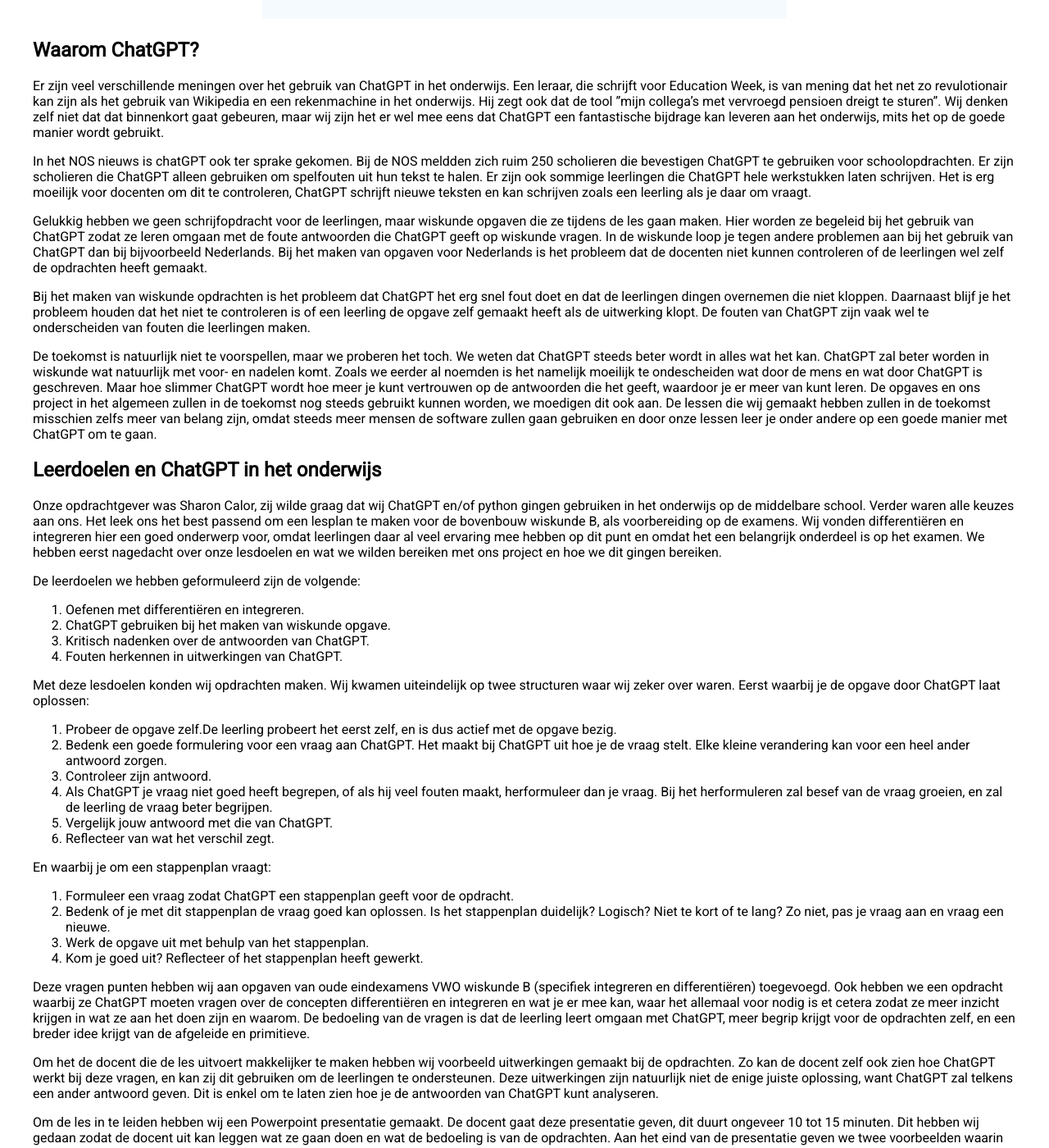
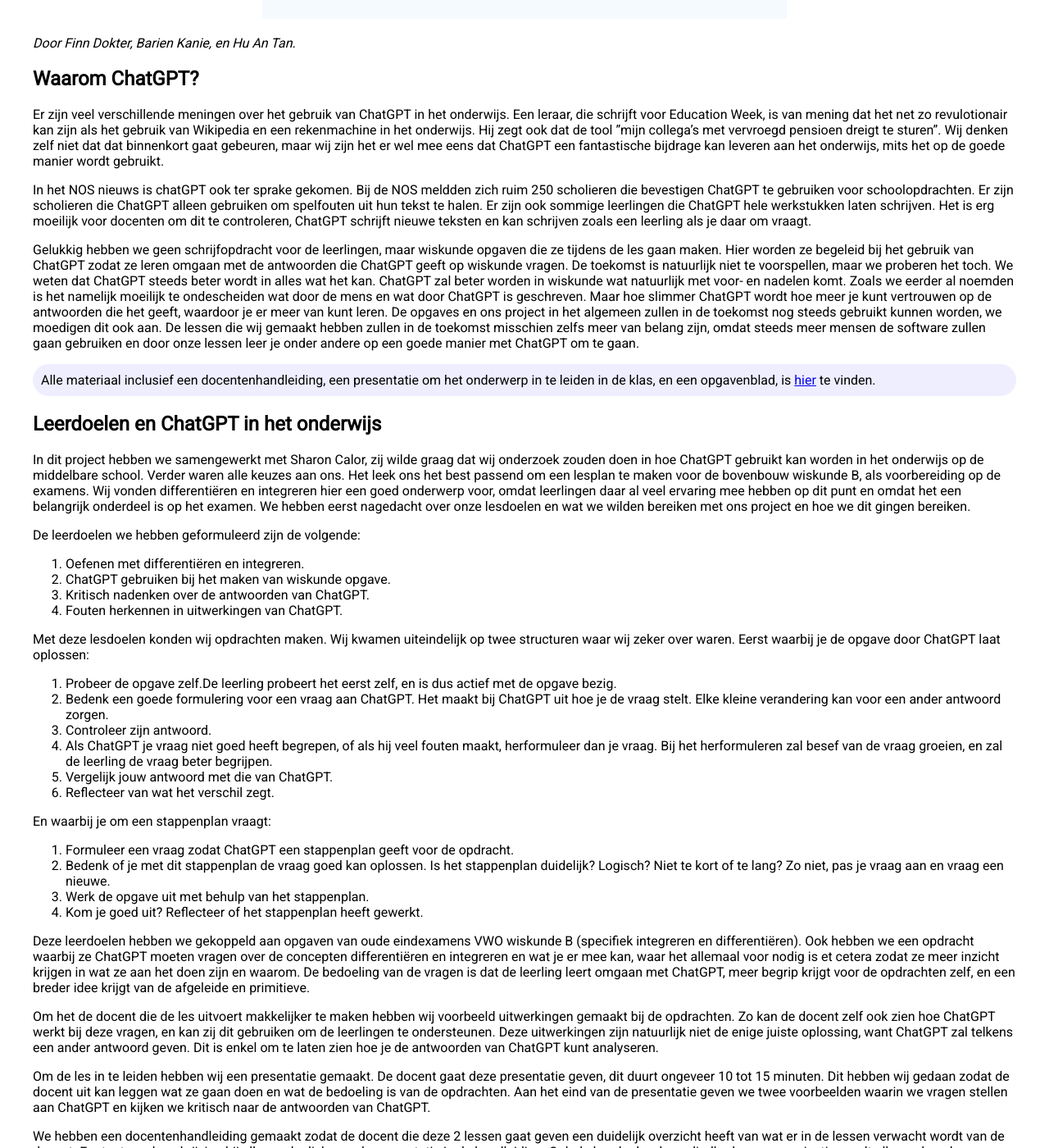
Before and after one commit to NicosStarreveld/Onderwijs-Communicatie, a Jekyll site: the page built from Pages/Openai.md, in a window 1280 px wide and 1400 px high, scrolled down 810 px. Shown: the whole window at 82% size. Built offline with Jekyll 4.4.1, drawn with Linux system fonts in a browser that asks for light colours; some of the changed text lies outside the part shown.

Commit message:
Update Openai.md

```diff
--- a/Pages/Openai.md
+++ b/Pages/Openai.md
@@ -10,21 +10,19 @@
   <img src="/Onderwijs-Communicatie/Images/OpenAI.png" width="640" height="480">
 </p>
 
-<p></p>
+<p><i>Door Finn Dokter, Barien Kanie, en Hu An Tan.</i></p>
 <h2> Waarom ChatGPT?</h2>
 
 <p>Er zijn veel verschillende meningen over het gebruik van ChatGPT in het onderwijs. Een leraar, die schrijft voor Education Week, is van mening dat het net zo revulotionair kan zijn als het gebruik van Wikipedia en een rekenmachine in het onderwijs. Hij zegt ook dat de tool ”mijn collega’s met vervroegd pensioen dreigt te sturen”. Wij denken zelf niet dat dat binnenkort gaat gebeuren, maar wij zijn het er wel mee eens dat ChatGPT een fantastische bijdrage kan leveren aan het onderwijs, mits het op de goede manier wordt gebruikt. </p>
 
 <p>In het NOS nieuws is chatGPT ook ter sprake gekomen. Bij de NOS meldden zich ruim 250 scholieren die bevestigen ChatGPT te gebruiken voor schoolopdrachten. Er zijn scholieren die ChatGPT alleen gebruiken om spelfouten uit hun tekst te halen. Er zijn ook sommige leerlingen die ChatGPT hele werkstukken laten schrijven. Het is erg moeilijk voor docenten om dit te controleren, ChatGPT schrijft nieuwe teksten en kan schrijven zoals een leerling als je daar om vraagt.</p>
 
-<p>Gelukkig hebben we geen schrijfopdracht voor de leerlingen, maar wiskunde opgaven die ze tijdens de les gaan maken. Hier worden ze begeleid bij het gebruik van ChatGPT zodat ze leren omgaan met de foute antwoorden die ChatGPT geeft op wiskunde vragen. In de wiskunde loop je tegen andere problemen aan bij het gebruik van ChatGPT dan bij bijvoorbeeld Nederlands. Bij het maken van opgaven voor Nederlands is het probleem dat de docenten niet kunnen controleren of de leerlingen wel zelf de opdrachten heeft gemaakt. </p>
+<p>Gelukkig hebben we geen schrijfopdracht voor de leerlingen, maar wiskunde opgaven die ze tijdens de les gaan maken. Hier worden ze begeleid bij het gebruik van ChatGPT zodat ze leren omgaan met de antwoorden die ChatGPT geeft op wiskunde vragen. De toekomst is natuurlijk niet te voorspellen, maar we proberen het toch. We weten dat ChatGPT steeds beter wordt in alles wat het kan. ChatGPT zal beter worden in wiskunde wat natuurlijk met voor- en nadelen komt. Zoals we eerder al noemden is het namelijk moeilijk te ondescheiden wat door de mens en wat door ChatGPT is geschreven. Maar hoe slimmer ChatGPT wordt hoe meer je kunt vertrouwen op de antwoorden die het geeft, waardoor je er meer van kunt leren. De opgaves en ons project in het algemeen zullen in de toekomst nog steeds gebruikt kunnen worden, we moedigen dit ook aan. De lessen die wij gemaakt hebben zullen in de toekomst misschien zelfs meer van belang zijn, omdat steeds meer mensen de software zullen gaan gebruiken en door onze lessen leer je onder andere op een goede manier met ChatGPT om te gaan.</p>
 
-<p>Bij het maken van wiskunde opdrachten is het probleem dat ChatGPT het erg snel fout doet en dat de leerlingen dingen overnemen die niet kloppen. Daarnaast blijf je het probleem houden dat het niet te controleren is of een leerling de opgave zelf gemaakt heeft als de uitwerking klopt. De fouten van ChatGPT zijn vaak wel te onderscheiden van fouten die leerlingen maken.</p>
-
-<p>De toekomst is natuurlijk niet te voorspellen, maar we proberen het toch. We weten dat ChatGPT steeds beter wordt in alles wat het kan. ChatGPT zal beter worden in wiskunde wat natuurlijk met voor- en nadelen komt. Zoals we eerder al noemden is het namelijk moeilijk te ondescheiden wat door de mens en wat door ChatGPT is geschreven. Maar hoe slimmer ChatGPT wordt hoe meer je kunt vertrouwen op de antwoorden die het geeft, waardoor je er meer van kunt leren. De opgaves en ons project in het algemeen zullen in de toekomst nog steeds gebruikt kunnen worden, we moedigen dit ook aan. De lessen die wij gemaakt hebben zullen in de toekomst misschien zelfs meer van belang zijn, omdat steeds meer mensen de software zullen gaan gebruiken en door onze lessen leer je onder andere op een goede manier met ChatGPT om te gaan.</p>
+<div class="boxje"> Alle materiaal inclusief een docentenhandleiding, een presentatie om het onderwerp in te leiden in de klas, en een opgavenblad, is <a href = "Onderwijs-Communicatie/Projecten/ChatGPT/Materiaal.zip">hier</a> te vinden.</div>
 
 <h2> Leerdoelen en ChatGPT in het onderwijs</h2>
-<p>Onze opdrachtgever was Sharon Calor, zij wilde graag dat wij ChatGPT en/of python gingen gebruiken in het onderwijs op de middelbare school. Verder waren alle keuzes aan ons. Het leek ons het best passend om een lesplan te maken voor de bovenbouw wiskunde B, als voorbereiding op de examens. Wij vonden differentiëren en integreren hier een goed onderwerp voor, omdat leerlingen daar al veel ervaring mee hebben op dit punt en omdat het een belangrijk onderdeel is op het examen. We hebben eerst nagedacht over onze lesdoelen en wat we wilden bereiken met ons project en hoe we dit gingen bereiken. </p>
+<p>In dit project hebben we samengewerkt met Sharon Calor, zij wilde graag dat wij onderzoek zouden doen in hoe ChatGPT gebruikt kan worden in het onderwijs op de middelbare school. Verder waren alle keuzes aan ons. Het leek ons het best passend om een lesplan te maken voor de bovenbouw wiskunde B, als voorbereiding op de examens. Wij vonden differentiëren en integreren hier een goed onderwerp voor, omdat leerlingen daar al veel ervaring mee hebben op dit punt en omdat het een belangrijk onderdeel is op het examen. We hebben eerst nagedacht over onze lesdoelen en wat we wilden bereiken met ons project en hoe we dit gingen bereiken. </p>
 
 <p>De leerdoelen we hebben geformuleerd zijn de volgende:</p>
 <ol>
@@ -37,7 +35,7 @@
 <p>Met deze lesdoelen konden wij opdrachten maken. Wij kwamen uiteindelijk op twee structuren waar wij zeker over waren. Eerst waarbij je de opgave door ChatGPT laat oplossen:</p>
 <ol><li>Probeer de opgave zelf.De leerling probeert het eerst zelf, en is dus actief met de opgave
 bezig.</li>
-<li>Bedenk een goede formulering voor een vraag aan ChatGPT. Het maakt bij ChatGPT uit hoe je de vraag stelt. Elke kleine verandering kan voor een heel ander antwoord zorgen.</li>
+<li>Bedenk een goede formulering voor een vraag aan ChatGPT. Het maakt bij ChatGPT uit hoe je de vraag stelt. Elke kleine verandering kan voor een ander antwoord zorgen.</li>
 <li>Controleer zijn antwoord.</li>
 <li>Als ChatGPT je vraag niet goed heeft begrepen, of als hij veel fouten maakt, herformuleer dan je vraag. Bij het herformuleren zal besef van de vraag groeien, en zal de leerling de vraag beter begrijpen.</li>
 <li>Vergelijk jouw antwoord met die van ChatGPT.</li>
@@ -50,12 +48,12 @@
 <li>Werk de opgave uit met behulp van het stappenplan.</li>
 <li>Kom je goed uit? Reflecteer of het stappenplan heeft gewerkt.</li></ol>
 
-<p>Deze vragen punten hebben wij aan opgaven van oude eindexamens VWO wiskunde B (specifiek integreren en differentiëren) toegevoegd. Ook hebben we een opdracht waarbij ze ChatGPT moeten vragen over de concepten differentiëren en integreren en wat je er mee kan, waar het allemaal voor nodig is et cetera zodat ze meer inzicht krijgen in wat ze aan het doen zijn en
+<p>Deze leerdoelen hebben we gekoppeld aan opgaven van oude eindexamens VWO wiskunde B (specifiek integreren en differentiëren). Ook hebben we een opdracht waarbij ze ChatGPT moeten vragen over de concepten differentiëren en integreren en wat je er mee kan, waar het allemaal voor nodig is et cetera zodat ze meer inzicht krijgen in wat ze aan het doen zijn en
 waarom. De bedoeling van de vragen is dat de leerling leert omgaan met ChatGPT, meer begrip krijgt voor de opdrachten zelf, en een breder idee krijgt van de afgeleide en primitieve.</p>
 
 <p>Om het de docent die de les uitvoert makkelijker te maken hebben wij voorbeeld uitwerkingen gemaakt bij de opdrachten. Zo kan de docent zelf ook zien hoe ChatGPT werkt bij deze vragen, en kan zij dit gebruiken om de leerlingen te ondersteunen. Deze uitwerkingen zijn natuurlijk niet de enige juiste oplossing, want ChatGPT zal telkens een ander antwoord geven. Dit is enkel om te laten zien hoe je de antwoorden van ChatGPT kunt analyseren.</p>
 
-<p>Om de les in te leiden hebben wij een Powerpoint presentatie gemaakt. De docent gaat deze presentatie geven, dit duurt ongeveer 10 tot 15 minuten. Dit hebben wij gedaan zodat de docent uit kan leggen wat ze gaan doen en wat de bedoeling is van de opdrachten. Aan het eind van de presentatie geven we twee voorbeelden waarin we vragen stellen aan ChatGPT en kijken we kritisch naar de antwoorden van ChatGPT.</p>
+<p>Om de les in te leiden hebben wij een presentatie gemaakt. De docent gaat deze presentatie geven, dit duurt ongeveer 10 tot 15 minuten. Dit hebben wij gedaan zodat de docent uit kan leggen wat ze gaan doen en wat de bedoeling is van de opdrachten. Aan het eind van de presentatie geven we twee voorbeelden waarin we vragen stellen aan ChatGPT en kijken we kritisch naar de antwoorden van ChatGPT.</p>
 
 <p>We hebben een docentenhandleiding gemaakt zodat de docent die deze 2 lessen gaat geven een duidelijk overzicht heeft van wat er in de lessen verwacht wordt van de docent. Er staat een beschrijving bij elk van de dia’s van de presentatie in
 de handleiding. Ook de leerdoelen, benodigdheden en organisatie wordt allemaal verder toegelicht.</p>
```
